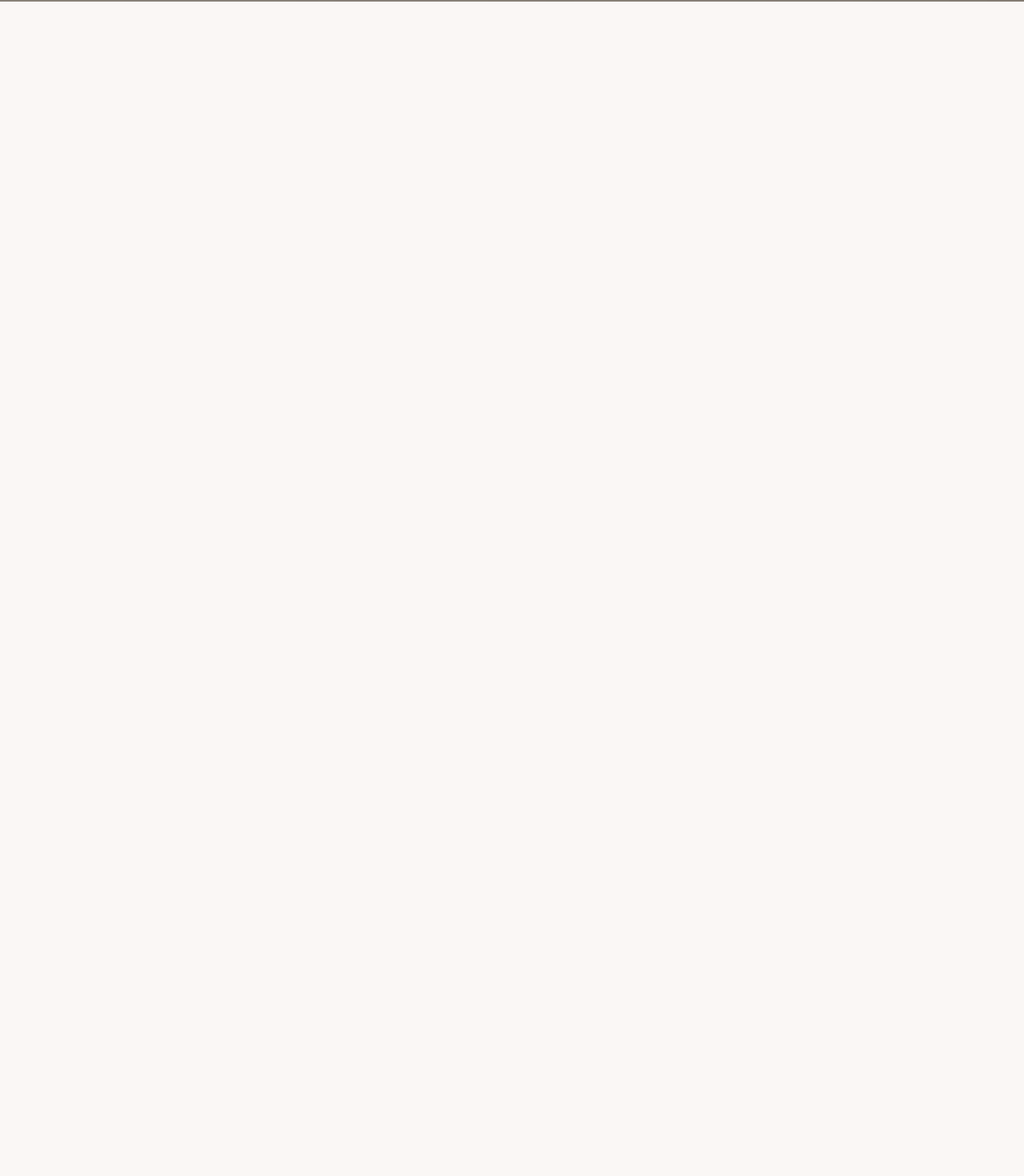
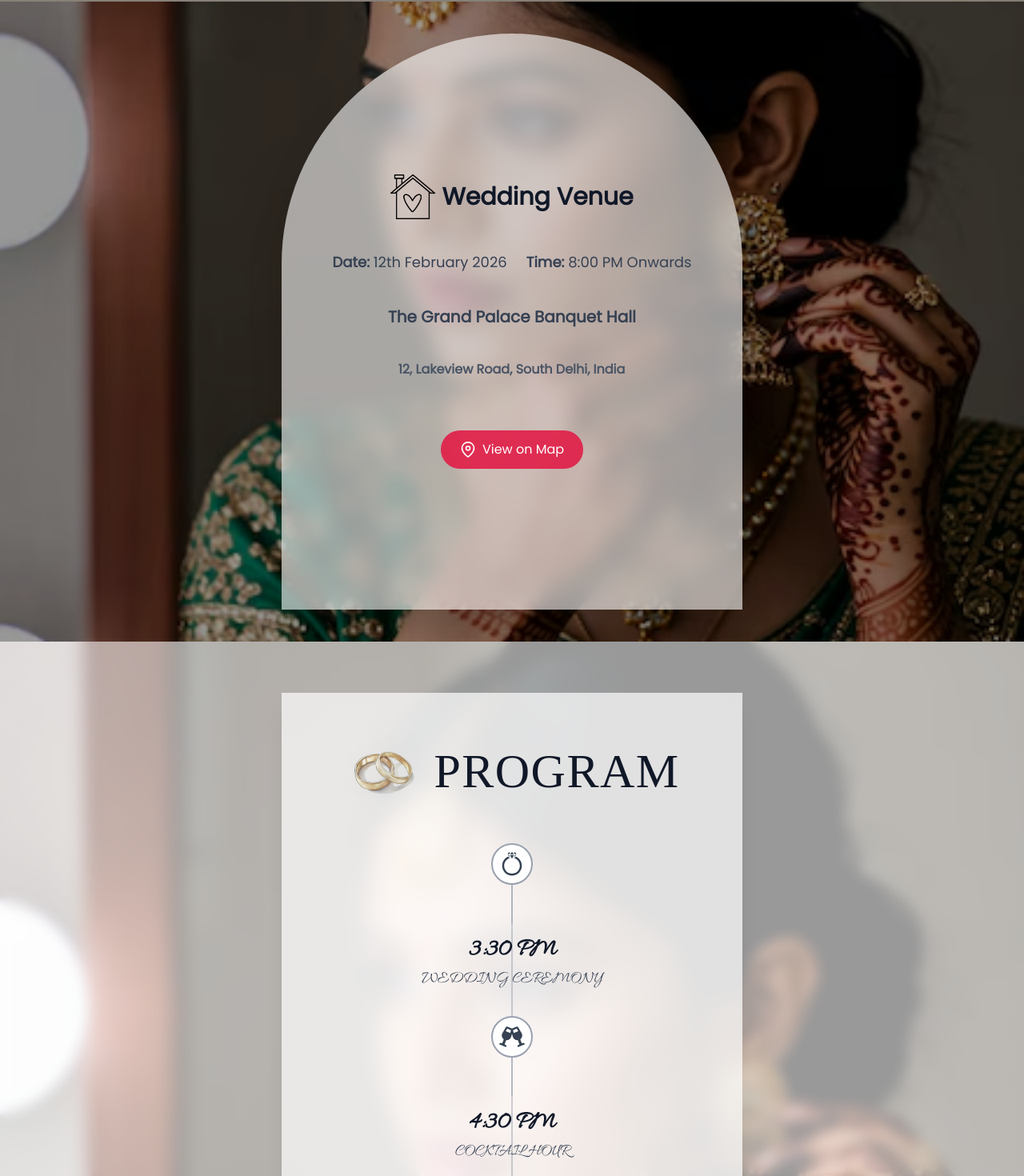
Before and after one commit to Manankumar6/yash-weds-mahak, a Next.js app: page / in a window 1280 px wide. Shown: the part 2675-4145 px from the top of the page at 80% size. Before the commit the page ends 2677 px from the top, so only its background shows below. Built offline with nearby package versions, Linux system fonts and the light colour scheme.

Commit message:
add venue and timeline section

```diff
--- a/app/components/Countdown.jsx
+++ b/app/components/Countdown.jsx
@@ -53,7 +53,7 @@ const Countdown = ({ targetDate }) => {
             <div className="absolute inset-0 bg-black/40 z-0"></div>
 
             {/* Main content */}
-            <div className="relative z-10 bg-white/90 p-6 sm:p-10 rounded-2xl max-w-5xl mx-auto">
+            <div className="relative z-10 bg-white/90 p-6 sm:p-10 rounded-2xl max-w-2xl mx-auto">
                 <h2 className="text-5xl font-light text-gray-900  text-left">
                     The Countdown
                 </h2>
--- /dev/null
+++ b/app/components/Program.jsx
@@ -0,0 +1,107 @@
+"use client";
+import React from "react";
+import { FiCamera } from "react-icons/fi";
+
+import { GiDiamondRing, GiPartyPopper } from "react-icons/gi"; // ✅ replaces PiRingsThin
+import Image from "next/image";
+import { FaGlassCheers } from "react-icons/fa";
+import { MdDinnerDining } from "react-icons/md";
+const programData = [
+  {
+    time: "3:30 PM",
+    title: "WEDDING CEREMONY",
+    icon: <GiDiamondRing className="w-8 h-8 text-gray-700" />,
+  },
+  {
+    time: "4:30 PM",
+    title: "COCKTAIL HOUR",
+    icon: <FaGlassCheers  className="w-8 h-8 text-gray-700" />,
+  },
+  {
+    time: "5:00 PM",
+    title: "PHOTO SESSION",
+    icon: <FiCamera className="w-8 h-8 text-gray-700" />,
+  },
+  {
+    time: "6:30 PM",
+    title: "Dinner Reception",
+    icon: <MdDinnerDining  className="w-8 h-8 text-gray-700" />,
+  },
+  {
+    time: "8:00 PM",
+    title: "Dance Party",
+    icon: <GiPartyPopper   className="w-8 h-8 text-gray-700" />,
+  },
+];
+
+const Program = () => {
+  return (
+    <section
+      className="relative py-16 px-4 md:px-8 bg-cover bg-center"
+      style={{
+        backgroundImage: "url('/images/bride.jpg')",
+      }}
+    >
+      {/* Overlay */}
+      <div className="absolute inset-0 bg-white/60 backdrop-blur-sm"></div>
+
+      {/* Main container */}
+      <div className="relative z-10 rounded-b-full max-w-xl mx-auto bg-white/70 backdrop-blur-md rounded-3xl shadow-xl p-8 md:p-12 text-center">
+        {/* Title */}
+        <div className="flex justify-center items-center gap-3 mb-8">
+          <Image
+            src="/images/ring.png"
+            alt="Program Rings"
+            width={100}
+            height={100}
+            className="opacity-80"
+               data-aos="fade-right"
+          />
+          <h2
+           data-aos="fade-left"
+          className="text-4xl md:text-6xl font-['Playfair_Display'] text-gray-900 tracking-wide">
+            PROGRAM
+          </h2>
+        </div>
+
+        {/* Timeline */}
+        <div className="relative flex flex-col space-y-8 mt-10">
+          {/* vertical line */}
+          <div className="absolute left-1/2 transform -translate-x-1/2 h-full w-[2px] bg-gray-400/50"></div>
+
+          {programData.map((item, index) => (
+            <div
+              key={index}
+              className="relative flex flex-col items-center text-center"
+               data-aos="fade-up"              // 👈 add fade-up animation
+      data-aos-delay={index * 200}    // 👈 each one slightly delayed
+      data-aos-duration="800"
+            >
+              {/* Icon + dot */}
+              <div className="flex flex-col items-center">
+                <div className="bg-white border-2 border-gray-400 rounded-full p-2 z-10">
+                  {item.icon}
+                </div>
+                {index !== programData.length - 1 && (
+                  <div className="w-[2px] h-12 bg-gray-400/50"></div>
+                )}
+              </div>
+
+              {/* Text */}
+              <div className="mt-4">
+                <h3 className="text-2xl md:text-3xl font-semibold text-gray-900">
+                  {item.time}
+                </h3>
+                <p className="text-lg md:text-xl font-medium text-gray-700 mt-1">
+                  {item.title}
+                </p>
+              </div>
+            </div>
+          ))}
+        </div>
+      </div>
+    </section>
+  );
+};
+
+export default Program;
--- /dev/null
+++ b/app/components/Venue.jsx
@@ -0,0 +1,85 @@
+"use client";
+import React from "react";
+import { venueData } from "../data/coupleData";
+import { FiMapPin } from "react-icons/fi";
+import Link from "next/link";
+import Image from "next/image";
+
+const Venue = () => {
+    return (
+        <section
+            data-aos="fade-up"
+            data-aos-duration="1200"
+            style={{
+                backgroundImage: `url(${venueData.backgroundImage})`,
+                backgroundSize: "cover",
+                backgroundPosition: "center",
+            }}
+            className="relative py-16 px-4 md:px-8 h-[100vh] my-auto "
+        >
+            {/* Overlay */}
+            <div className="absolute inset-0 bg-black/40"></div>
+
+            {/* Main content */}
+            <div className="relative  items-center justify-center flex top-1/2  -translate-y-1/2  rounded-t-full max-w-xl h-[90%] md:h-[90vh] mx-auto bg-white/60 backdrop-blur-md shadow-2xl rounded-2xl p-8 md:p-12 pt-20 text-center space-y-4">
+            <div className=" space-y-10">
+                <div
+                    data-aos="fade-down"
+                    data-aos-delay="300"
+                    className="flex justify-center items-center heading gap-2"
+                >
+                    <Image
+                        src={"/images/venue.png"}
+                        width={80}
+                        height={80}
+                        alt="venue image"
+                        className="w-10 h-10 sm:w-12 sm:h-12 md:w-14 md:h-14"
+                    />
+                    <h2 className="text-3xl   font-semibold text-gray-900">
+                        {venueData.title}
+                    </h2>
+                </div>
+                <div
+                    data-aos="fade-up"
+                    data-aos-delay="400"
+                    className="flex flex-col sm:flex-row text-base sm:text-lg  heading justify-center gap-3 sm:gap-6 text-gray-700"
+                >
+                    <p>
+                        <span className="font-semibold">Date:</span> {venueData.date}
+                    </p>
+                    <p>
+                        <span className="font-semibold">Time:</span> {venueData.time}
+                    </p>
+                </div>
+                <p
+                    data-aos="fade-up"
+                    data-aos-delay="500"
+                    className="text-lg sm:text-xl  heading font-semibold text-gray-700"
+                >
+                    {venueData.venueName}
+                </p>
+
+                <p
+                    data-aos="fade-up"
+                    data-aos-delay="600"
+                    className="text-sm sm:text-base  font-bold heading text-gray-600 max-w-md"
+                >
+                    {venueData.address}
+                </p>
+
+
+                <Link
+                    href={venueData.mapLink}
+                    target="_blank"
+                    className="inline-flex heading items-center justify-center gap-2 bg-accent/90 hover:bg-accent text-white font-medium py-3 px-6 rounded-full transition-all mt-6"
+                >
+                    <FiMapPin className="w-5 h-5" />
+                    View on Map
+                </Link>
+                </div>
+            </div>
+        </section>
+    );
+};
+
+export default Venue;
--- a/app/data/coupleData.js
+++ b/app/data/coupleData.js
@@ -27,4 +27,13 @@ export const WEDDING_DATE = {
   minute: 0,
 };
 
+export const venueData = {
+  title: "Wedding Venue",
+  venueName: "The Grand Palace Banquet Hall",
+  address: "12, Lakeview Road, South Delhi, India",
+  date: "12th February 2026",
+  time: "8:00 PM Onwards",
+  mapLink: "https://maps.google.com/?q=The+Grand+Palace+Banquet+Hall",
+  backgroundImage: "/images/bride.jpg",
+};
 export default coupleData;
--- a/app/page.js
+++ b/app/page.js
@@ -1,6 +1,8 @@
 import Countdown from "./components/Countdown";
 import CoupleCard from "./components/CoupleCard";
 import Hero from "./components/Hero";
+import Program from "./components/Program";
+import Venue from "./components/Venue";
 import coupleData from "./data/coupleData";
 import { WEDDING_DATE } from "./data/coupleData";
 
@@ -33,6 +35,8 @@ const targetDate = new Date(
         ))}
       </div>
       <Countdown targetDate={targetDate} />
+      <Venue/>
+      <Program/>
       </>
   );
 }
--- a/package.json
+++ b/package.json
@@ -16,6 +16,9 @@
   },
   "devDependencies": {
     "@tailwindcss/postcss": "^4",
-    "tailwindcss": "^4"
+    "@types/node": "24.8.1",
+    "@types/react": "19.2.2",
+    "tailwindcss": "^4",
+    "typescript": "5.9.3"
   }
 }
```
Also changed, not shown: tsconfig.json (added, +35 -0 lines), public/images/venue.png (added), 1 other file (tests, documents, lock files or other folders).
